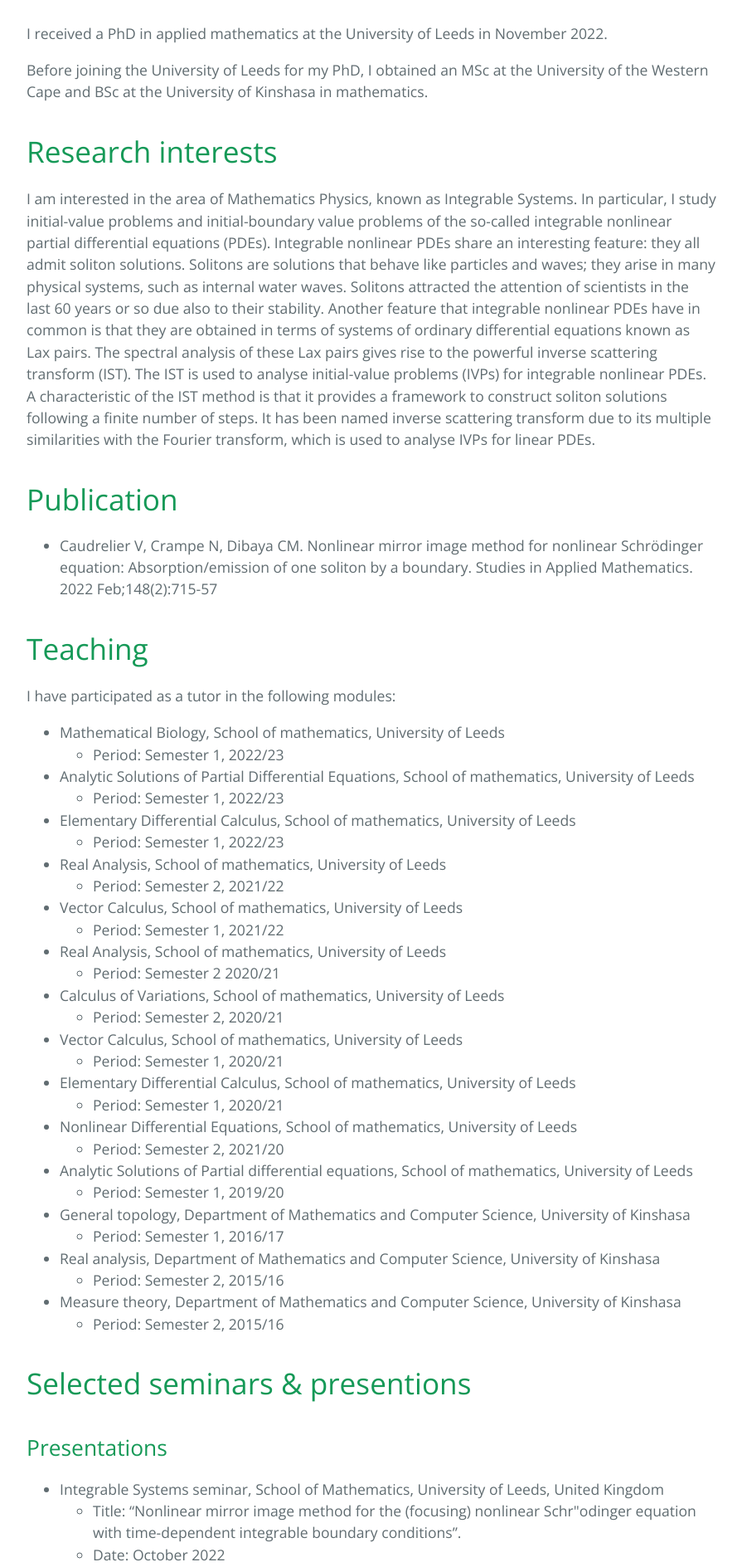
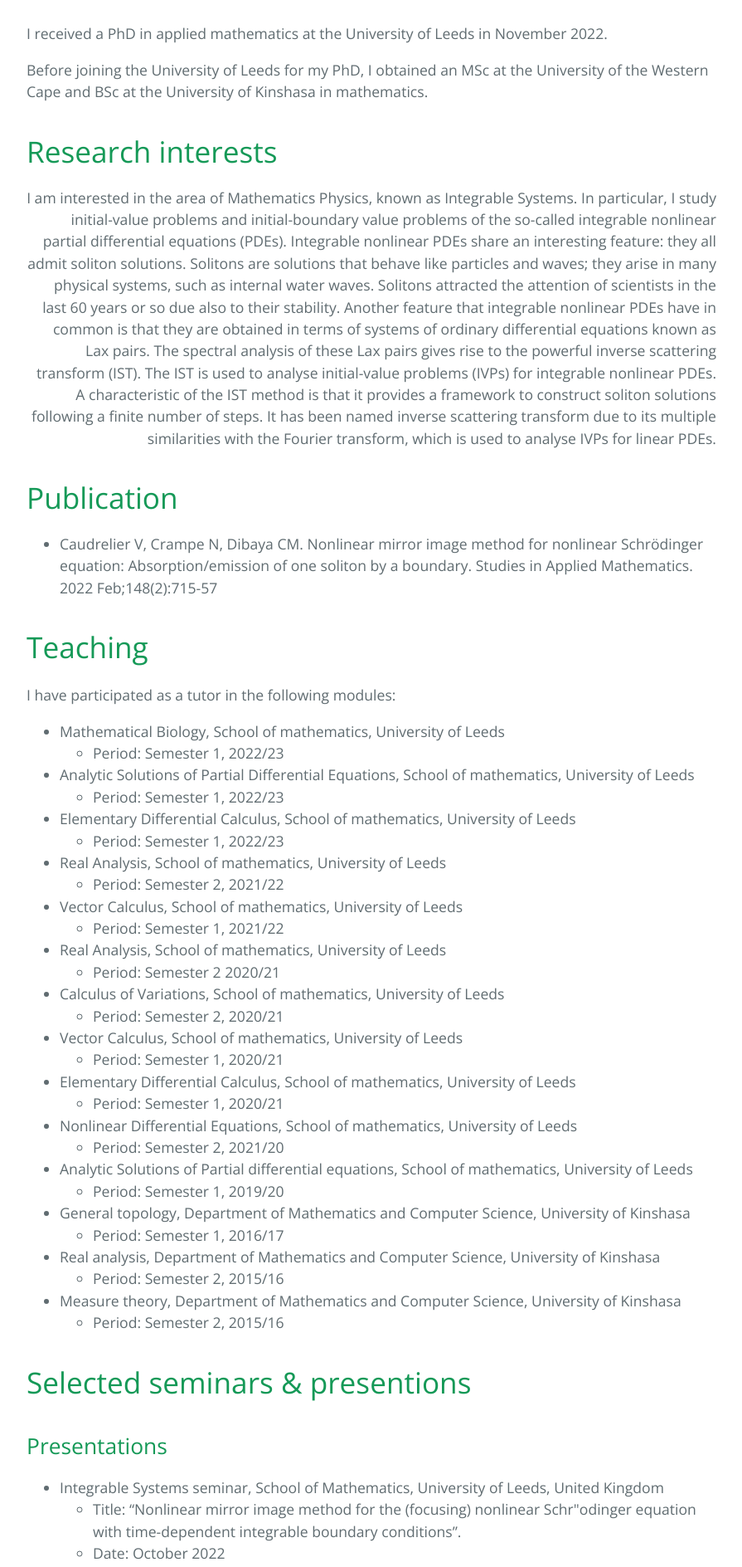
Before and after one commit to carlosdibaya/carlosdibaya.github.io, a Jekyll site: the page built from index.md, in a window 1280 px wide. Shown: the part 392-2280 px from the top of the page at 83% size, without its empty margins (192-1087 px from the left). Built offline with Jekyll 4.4.1, drawn with Linux system fonts in a browser that asks for light colours.

Commit message:
Update index.md

```diff
--- a/index.md
+++ b/index.md
@@ -18,7 +18,8 @@ Before joining the University of Leeds for my PhD, I obtained an MSc at the Univ
 
 # Research interests
 
-I am interested in the area of Mathematics Physics, known as Integrable Systems. In particular, I study initial-value problems and initial-boundary value problems of the so-called integrable nonlinear partial differential equations (PDEs). Integrable nonlinear PDEs share an interesting feature: they all admit soliton solutions. Solitons are solutions that behave like particles and waves; they arise in many physical systems, such as internal water waves. Solitons attracted the attention of scientists in the last 60 years or so due also to their stability. Another feature that integrable nonlinear PDEs have in common is that they are obtained in terms of systems of ordinary differential equations known as Lax pairs. The spectral analysis of these Lax pairs gives rise to the powerful inverse scattering transform (IST). The IST is used to analyse initial-value problems (IVPs) for integrable nonlinear PDEs. A characteristic of the IST method is that it provides a framework to construct soliton solutions following a finite number of steps. It has been named inverse scattering transform due to its multiple similarities with the Fourier transform, which is used to analyse IVPs for linear PDEs.
+<div style="text-align: right"> I am interested in the area of Mathematics Physics, known as Integrable Systems. In particular, I study initial-value problems and initial-boundary value problems of the so-called integrable nonlinear partial differential equations (PDEs). Integrable nonlinear PDEs share an interesting feature: they all admit soliton solutions. Solitons are solutions that behave like particles and waves; they arise in many physical systems, such as internal water waves. Solitons attracted the attention of scientists in the last 60 years or so due also to their stability. Another feature that integrable nonlinear PDEs have in common is that they are obtained in terms of systems of ordinary differential equations known as Lax pairs. The spectral analysis of these Lax pairs gives rise to the powerful inverse scattering transform (IST). The IST is used to analyse initial-value problems (IVPs) for integrable nonlinear PDEs. A characteristic of the IST method is that it provides a framework to construct soliton solutions following a finite number of steps. It has been named inverse scattering transform due to its multiple similarities with the Fourier transform, which is used to analyse IVPs for linear PDEs.
+</div>
 
 # Publication
 
```
